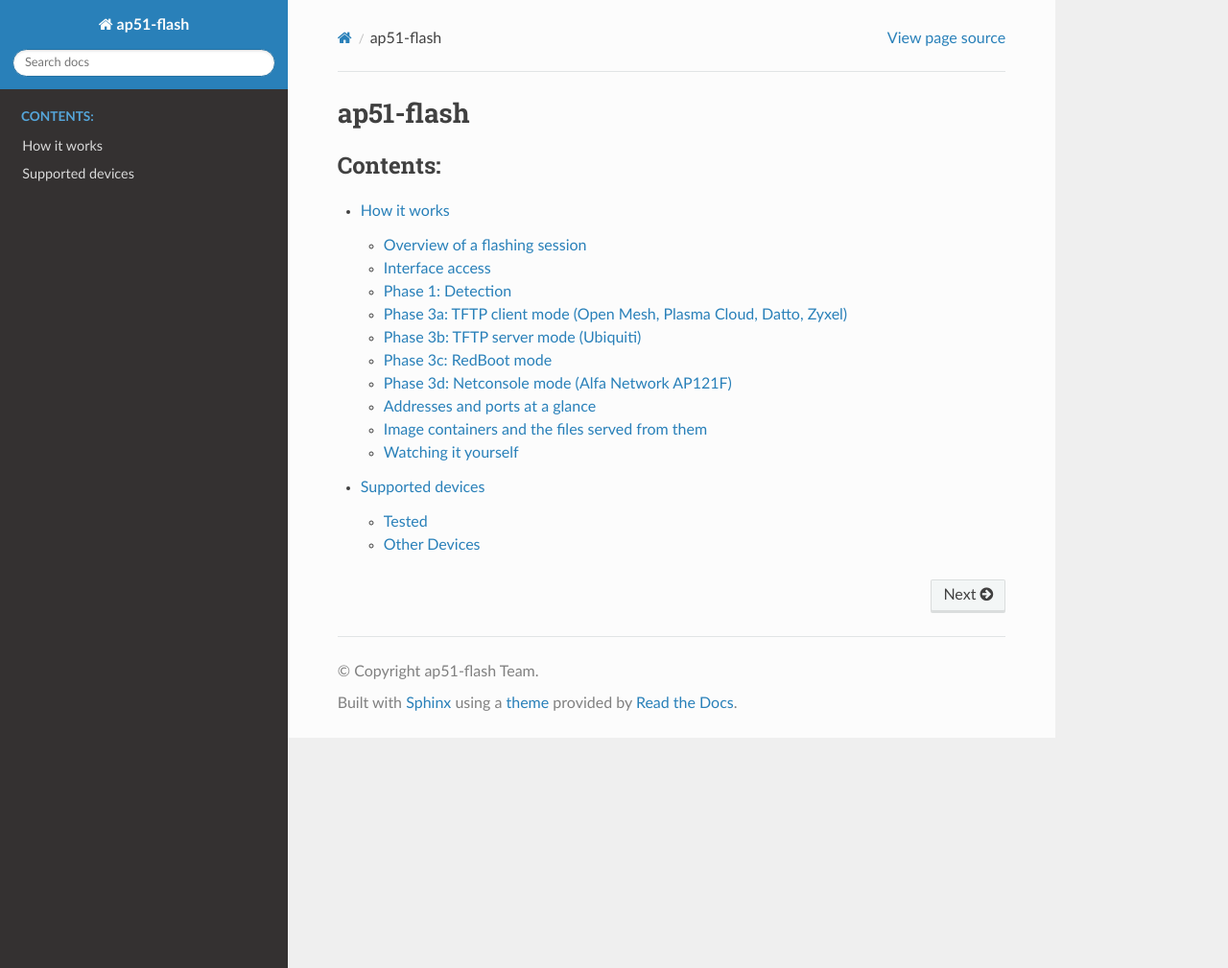
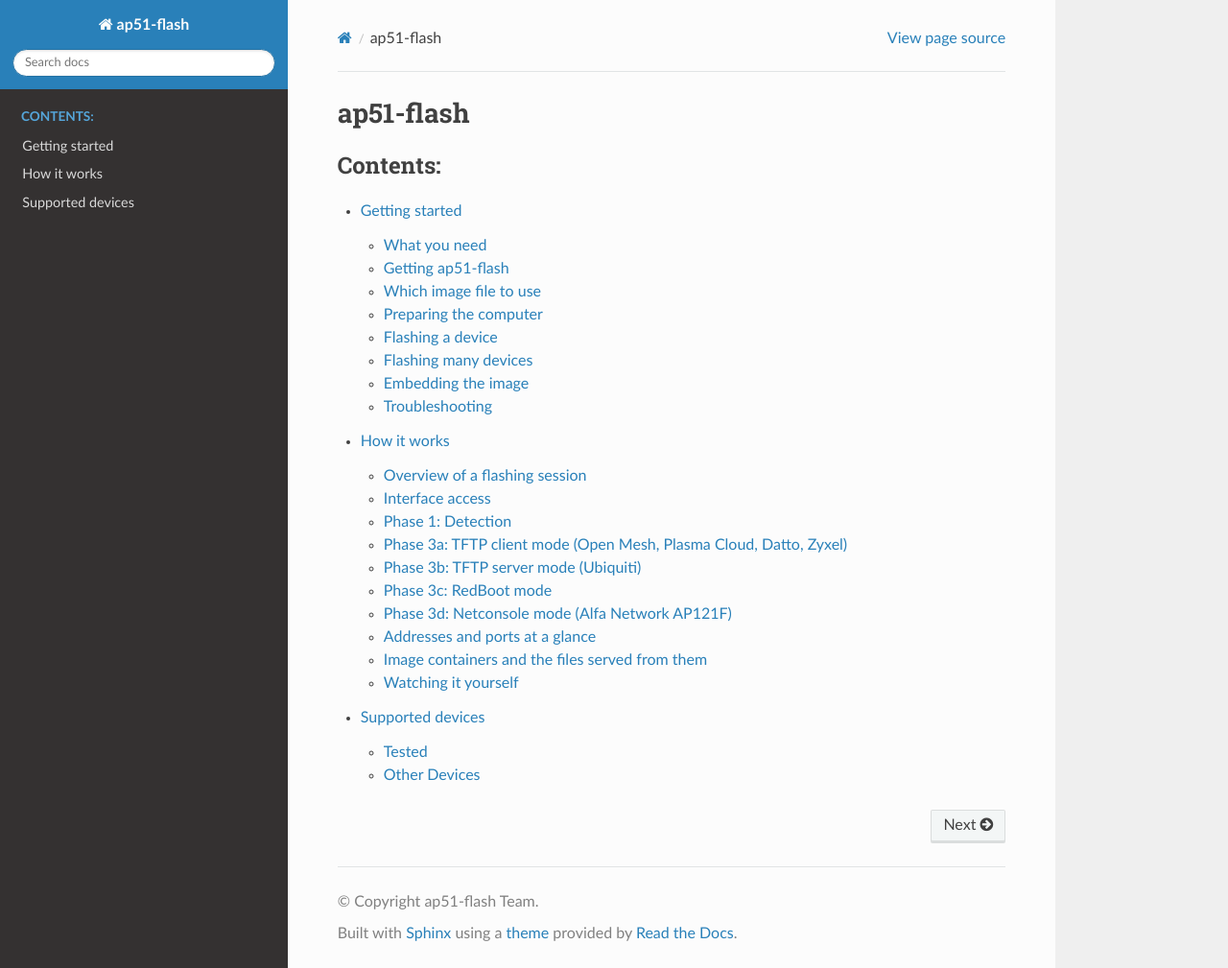
Before and after one commit to ap51-flash/ap51-flash, a Sphinx documentation site: the page built from docs/index.rst, in a window 1280 px wide and 1009 px high. Shown: the whole window at 96% size. Built offline with Sphinx 7.4.7 and the Read the Docs theme 3.1.0, drawn with Linux system fonts in a browser that asks for light colours; some of the changed lines change nothing that is shown.

Commit message:
ap51-flash: add beginners guide for ap51-flash
Closes: #10
Signed-off-by: Sven Eckelmann <sven@narfation.org>

```diff
--- /dev/null
+++ b/docs/getting-started/index.rst
@@ -0,0 +1,296 @@
+.. SPDX-License-Identifier: GPL-3.0-or-later
+.. SPDX-FileCopyrightText: Sven Eckelmann <sven@narfation.org>
+
+===============
+Getting started
+===============
+
+ap51-flash installs a firmware image on a router or access point over an
+ethernet cable. It talks directly to the boot loader of the device during the
+first seconds after power-on, so it works even when the firmware on the
+device is broken or missing. You do not need to configure IP addresses, run a
+TFTP server or know the network setup of the device.
+
+This page walks through a complete flashing session. The technical background
+is described in :doc:`../how-it-works/index`.
+
+
+What you need
+=============
+
+* A supported device (see :doc:`../supported-devices/index`) and its power
+  supply.
+* A firmware image built for this device in one of the formats ap51-flash
+  understands (see `Which image file to use`_ below).
+* A computer with a wired ethernet port. The computer runs Linux, Windows or
+  macOS.
+* An ethernet cable from the computer directly to the device. Some devices
+  must be flashed over a specific port. A direct cable is the most reliable
+  setup; a simple unmanaged switch between the two also works. Do not go
+  through a router or a managed switch that filters ARP or unknown IP
+  subnets.
+* Administrator or root privileges on the computer. ap51-flash captures and
+  sends raw ethernet frames, which operating systems only permit for
+  privileged users.
+
+
+Getting ap51-flash
+==================
+
+Prebuilt binaries
+-----------------
+
+Every release ships ready-to-run binaries on the `release page`_:
+
+* ``ap51-flash-<version>-x86_64-linux`` and ``ap51-flash-<version>-i386-linux``
+  are statically linked Linux binaries that run on any distribution. Make
+  them executable with ``chmod +x``.
+* ``ap51-flash-<version>-i686-npcap.exe`` is the Windows binary. It needs the
+  Npcap_ packet capture driver, which must be installed first.
+
+Each file comes with a ``.sha256`` checksum and a ``.asc`` GnuPG signature.
+
+Building from source
+--------------------
+
+On Linux a C compiler and GNU make are enough::
+
+   git clone https://github.com/ap51-flash/ap51-flash.git
+   cd ap51-flash
+   make
+
+This produces the binary ``ap51-flash`` in the source directory. On macOS
+libpcap is required and the target is::
+
+   make ap51-flash-osx
+
+Windows binaries are cross-compiled from Linux with a MinGW toolchain and the
+Npcap or WinPcap SDK::
+
+   make CROSS=i686-w64-mingw32.static- ap51-flash.exe
+
+The firmware image can also be compiled into the binary, which gives a single
+file that flashes without any arguments except the interface name. See
+`Embedding the image`_ below.
+
+
+Which image file to use
+=======================
+
+ap51-flash does not accept arbitrary firmware files. It reads the header of
+the given file to find out for which device family it is and which parts it
+has to send. ``ap51-flash -h`` prints the list of accepted formats; currently
+these are:
+
+.. list-table::
+   :header-rows: 1
+   :widths: 25 75
+
+   * - Image type
+     - Used for
+   * - combined image (``CI``)
+     - RedBoot devices: La Fonera, Meraki Mini, D-Link DIR-300, Engenius,
+       Ubiquiti RouterStation and other RedBoot boards. Contains kernel and
+       root file system in one container.
+   * - combined ext image (``CE``)
+     - Open Mesh, Plasma Cloud and Datto devices. One container can hold the
+       firmware for several models; ap51-flash picks the right part.
+   * - u-boot image
+     - Open Mesh MR500 and Alfa Network AP121F.
+   * - ubiquiti image
+     - Ubiquiti Bullet, NanoStation, Pico (the ``.bin`` files Ubiquiti and
+       OpenWrt publish for these devices).
+   * - Zyxel image
+     - Zyxel NBG6817 (the ``ras.bin`` style factory image).
+
+Firmware projects that target these devices usually publish an image in the
+matching format; look for *ap51-flash*, *factory* or *combined* in the file
+name. A parallel published sysupgrade image for an already running OpenWrt
+is often **not** a valid ap51-flash image.
+
+Several images of different types may be passed at once. ap51-flash then
+flashes every detected device with the image that fits it. The file is
+checked when ap51-flash starts; a wrong or damaged file is rejected before
+anything is sent to a device.
+
+
+Preparing the computer
+======================
+
+1. Connect the ethernet cable between the computer and the device. Leave the
+   device **powered off** for now.
+
+2. Find the name of the ethernet interface. Running ``ap51-flash`` without
+   arguments (or with ``-h``) lists all usable interfaces, each with a number
+   and a name::
+
+      1: enp3s0
+              (No description available)
+      2: wlp2s0
+              (No description available)
+
+   On Windows the names are long device GUIDs, so the number is easier to use.
+   Either the name or the number is accepted as the interface argument.
+
+3. Make sure the interface is up. ap51-flash refuses to start on an interface
+   that is administratively down. On Linux::
+
+      ip link set enp3s0 up
+
+   An IP address is **not** required. If the interface has one, that is fine
+   as long as it is not in the ``192.168.1.0/24``, ``192.168.99.0/24`` or
+   ``192.168.100.0/24`` range used by the boot loaders. On Linux, NetworkManager
+   or similar tools may bring the interface down again when no cable is
+   detected; using an unmanaged switch between the powered-off device and the
+   computer avoids   that.
+
+4. Stop any TFTP server running on the computer, and on Windows make sure no
+   other program (for example a second packet capture tool) holds the Npcap
+   adapter exclusively.
+
+
+Flashing a device
+=================
+
+1. Start ap51-flash **before** powering on the device. It needs to see the
+   very first packets the boot loader sends::
+
+      sudo ./ap51-flash enp3s0 firmware-ap51.bin
+
+   On Windows, from an administrator command prompt::
+
+      ap51-flash-2026.0-i686-npcap.exe 1 firmware-ap51.bin
+
+   ap51-flash prints nothing and waits. This is normal.
+
+2. Power on the device. Some devices enter the flashing mode of their boot
+   loader on every boot for a few seconds; others need a button:
+
+   * **Open Mesh, Plasma Cloud, Datto**: just power on. The boot loader looks
+     for ap51-flash during every boot.
+   * **Ubiquiti (Bullet, NanoStation, Pico)**: hold the reset button while
+     connecting power and keep it pressed for about 8 seconds until the
+     signal LEDs blink alternately. This starts the TFTP recovery mode of the
+     boot loader. See the `Ubiquiti TFTP recovery`_ page in the OpenWrt wiki.
+   * **RedBoot devices**: just power on. RedBoot opens the telnet console for
+     a short moment during boot; ap51-flash catches it.
+   * **Zyxel NBG6817**: hold the WPS button while powering on. The boot
+     loader only listens for about three seconds, so a switch between the
+     computer and the device (which keeps the link up) makes this much more
+     reliable. See the `Zyxel NBG6817`_ page in the OpenWrt wiki.
+   * **Alfa Network AP121F**: just power on.
+
+3. Watch the output. A successful session looks like this::
+
+      [00:11:22:33:44:55]: device type 'OM2P' detected
+      [00:11:22:33:44:55]: OM2P: tftp client asks for 'fwupgrade.cfg', serving fwupgrade.cfg-OM2P portion of: firmware-ap51.bin (1 blocks) ...
+      [00:11:22:33:44:55]: OM2P: tftp client asks for 'kernel', serving kernel portion of: firmware-ap51.bin (3276 blocks) ...
+      [00:11:22:33:44:55]: OM2P: tftp client asks for 'rootfs', serving rootfs portion of: firmware-ap51.bin (7812 blocks) ...
+      [00:11:22:33:44:55]: OM2P: image successfully transmitted - writing image to flash ...
+      [00:11:22:33:44:55]: OM2P: flash complete. Device ready to unplug.
+
+   The MAC address in brackets identifies the device. The messages differ
+   slightly between device types, but every session ends with either
+   ``flash complete`` or an error.
+
+4. **Do not interrupt the power** between ``image successfully transmitted``
+   and ``flash complete``. During that time the device writes the image to
+   its flash memory. Cutting power here can brick the device.
+
+5. After ``flash complete. Device ready to unplug.`` the device reboots into
+   the new firmware. Unplug it or wait for it to come up. ap51-flash keeps
+   running and will flash the next device plugged into the same cable or
+   switch. Stop it with ``Ctrl-C`` when you are done.
+
+
+Flashing many devices
+=====================
+
+ap51-flash keeps a separate state for every device MAC address, so several
+devices connected to the same switch are flashed in parallel, and devices can
+be swapped one after another without restarting the program.
+
+To restrict flashing to specific devices, pass their MAC addresses with
+``-m``. The option can be repeated::
+
+   sudo ./ap51-flash -m 00:11:22:33:44:55 -m 00:11:22:33:44:66 enp3s0 firmware-ap51.bin
+
+Devices that are detected but not on the list are reported and left alone.
+
+
+Embedding the image
+===================
+
+For deployments where other people have to flash devices, the image can be
+compiled into the binary::
+
+   make EMBED_CE=/path/to/firmware-ap51.bin DESC="MyFirmware 1.0"
+
+The variable name selects the image type: ``EMBED_CI``, ``EMBED_CE``,
+``EMBED_UBOOT``, ``EMBED_UBNT`` or ``EMBED_ZYXEL``. The resulting binary is
+started with just the interface name::
+
+   sudo ./ap51-flash enp3s0
+
+``ap51-flash -v`` shows the embedded description. If an image file is given
+on the command line anyway, the embedded image is ignored for that run.
+
+
+Troubleshooting
+===============
+
+**Nothing happens after powering on the device.**
+  Check that ap51-flash was started before the device, that the cable is in
+  the right port of the device, and that the interface is up. Try another
+  cable or a direct connection without a switch. Some devices only enter
+  flashing mode when a button is held; see the list above. Run
+  ``tcpdump -i <interface> -n arp`` in a second terminal: if no ARP packets
+  from the device show up, the problem is between the cable and the boot
+  loader, not in ap51-flash.
+
+**is of type '...' that we have no image for**
+  The device was recognised, but none of the given image files matches it.
+  Make sure you downloaded the image for the right model and in the right
+  format.
+
+**Error - interface is not up & running**
+  Bring the interface up first (``ip link set <interface> up``). On some
+  systems the interface stays down until a powered device is attached;
+  ap51-flash then has to be started after the cable is live but before the
+  boot loader starts, which is hard to time. A switch between the computer
+  and the device keeps the link up permanently and avoids this.
+
+**Error - can't create raw socket: Operation not permitted**
+  ap51-flash needs root privileges (or ``CAP_NET_RAW`` and
+  ``CAP_NET_ADMIN``). Run it with ``sudo``.
+
+**Unable to load Npcap library** (Windows)
+  Install Npcap_ and start a new administrator command prompt.
+
+**tftp client asks for '...' - file not found**
+  The boot loader requests a file name the image does not contain. This
+  typically means the image was built for a different device variant, or the
+  image format is not the one the boot loader expects.
+
+**received TFTP error** or **tftp acks unsent block**
+  Usually a second TFTP server or client on the computer interferes. Stop it
+  and try again. A faulty cable or a switch that drops packets causes similar
+  symptoms.
+
+**The device was flashed but does not boot.**
+  ap51-flash only transports the image; it cannot check whether the image
+  works on the device. Flash again with a known good image. For RedBoot
+  devices the ``flash complete`` message means the ``reset`` command was sent;
+  if the new firmware does not come up, the kernel or root file system in the
+  image does not fit the device.
+
+If you are stuck, report the exact output of ap51-flash together with a
+packet capture (see :doc:`../how-it-works/index`) on the
+`issue tracker`_.
+
+
+.. _release page: https://github.com/ap51-flash/ap51-flash/releases
+.. _Ubiquiti TFTP recovery: https://openwrt.org/docs/guide-user/installation/recovery_methods/ubiquiti_tftp
+.. _Zyxel NBG6817: https://openwrt.org/toh/zyxel/nbg6817
+.. _Npcap: https://npcap.com/
+.. _issue tracker: https://github.com/ap51-flash/ap51-flash/issues
--- a/docs/index.rst
+++ b/docs/index.rst
@@ -11,5 +11,6 @@
    :caption: Contents:
 
 
+   getting-started/index
    how-it-works/index
    supported-devices/index
```
